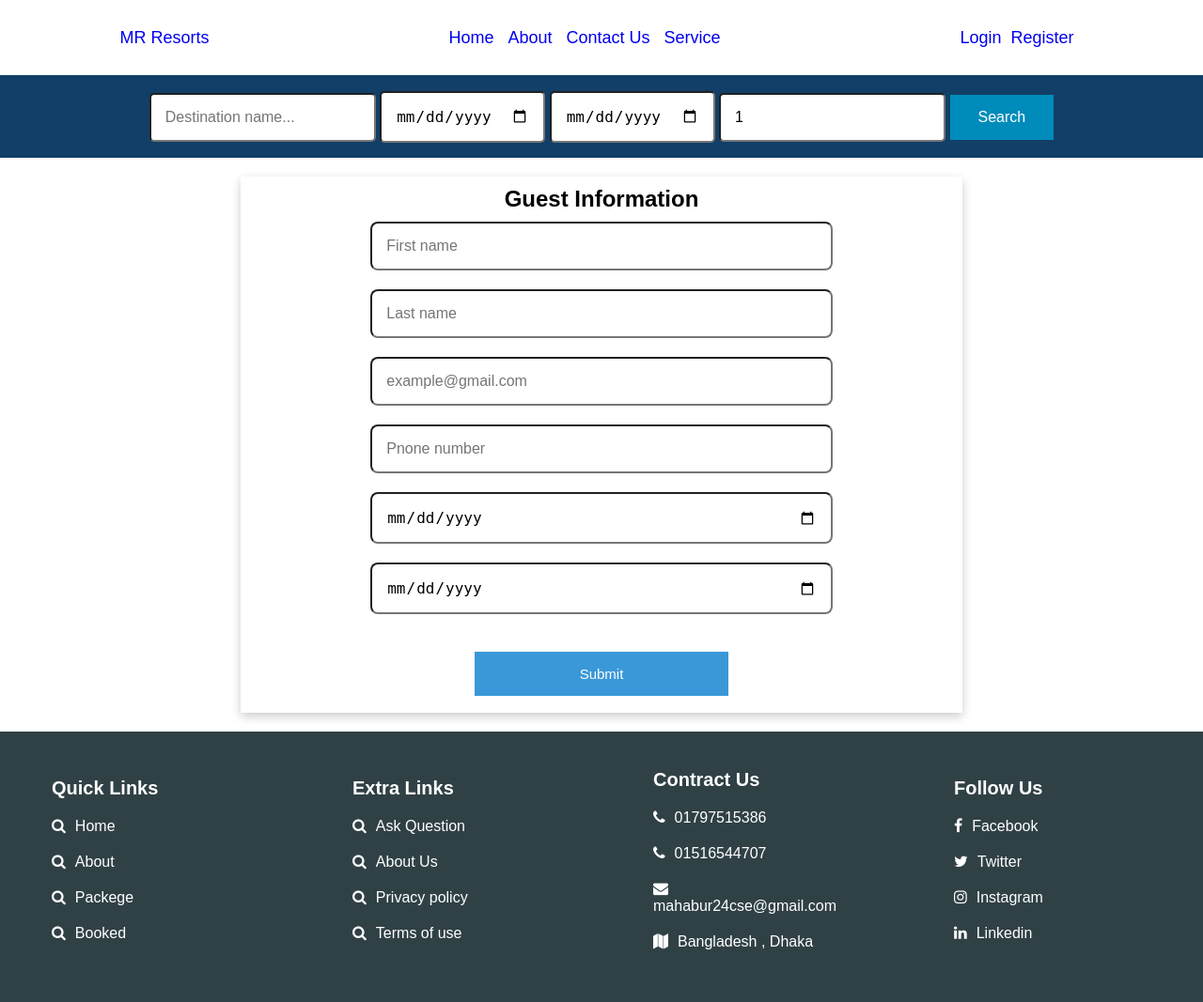
After one commit to Wrong1234/Resort-Reservationj, a PHP site: page /bookingfrom.php in a window 1280 px wide. The commit adds this page. Shown: the whole page at 94% size. Run offline with PHP 8.4, Linux system fonts and the light colour scheme.

Commit message:
Added new feature

```diff
--- a/hotel-reservation-system/admin/logout.php
+++ b/hotel-reservation-system/admin/logout.php
@@ -3,5 +3,5 @@
     session_unset();    // remove all session variables
     session_destroy();  // destroy the session
     header("location: login.php");
-    exit;
+    exit();
 ?>
--- /dev/null
+++ b/hotel-reservation-system/assets/css/bookingfrom.css
@@ -0,0 +1,46 @@
+*{
+    margin: 0;
+    padding: 0;
+    box-sizing: border-box;
+}
+.bfrom{
+    width: 60%;
+    display: block;
+    justify-content: center;
+    align-items: center;
+    text-align: center;
+    margin: 20px auto;
+    /* margin-top: 50px; */
+    box-shadow: 0px 4px 10px rgba(0, 0, 0, 0.2);
+}
+.sbfrom input{
+    width: 80%;
+    padding: 15px;
+    margin-top: 10px;
+    margin-bottom: 10px;
+    border-radius: 0.5rem;
+}
+.sbfrom input:hover{
+    background-color:#dbf5ef ;
+}
+.sbfrom button{
+  width: 270px;
+  border: 0;
+  color: white;
+  text-align: center;
+  text-decoration: none;
+  display: inline-block;
+  font-size: 15px;
+  cursor: pointer;
+  padding: 15px;
+  border-radius: 0;
+  background-color: #3a98d8;
+  margin-top: 30px;
+}
+.style{
+    width: 80%;
+    margin: auto;
+}
+.bfrom h2{
+    padding-top: 10px;
+}
--- a/hotel-reservation-system/assets/css/index.css
+++ b/hotel-reservation-system/assets/css/index.css
@@ -16,6 +16,7 @@ body{
   width: 100%;
   display: block;
   height: auto;
+  /* color: black; */
 }
 .head-nav{
   width: 100%;
@@ -87,19 +88,19 @@ body{
 .header a{
     text-decoration: none;
     font-size: 18px;
-    color: black;
+    /* color: black; */
 }
 
 .dropbtn {
     font-size: 20px;
     border: none;
-    color: black;
+    /* color: black; */
   }
 
   .dropdown {
     position: relative;
     display: inline-block;
-    color: black;
+    /* color: black; */
   }
 
   .dropdown-content {
@@ -108,7 +109,7 @@ body{
     min-width: 160px;
     box-shadow: 0px 8px 16px rgba(0,0,0,0.2);
     z-index: 1;
-    color: black;
+    /* color: black; */
     background-color: #fff;
   }
 
--- /dev/null
+++ b/hotel-reservation-system/bookingfrom.php
@@ -0,0 +1,57 @@
+<?php
+    session_start();
+    $css_link = 'assets/css/bookingfrom.css';
+    require 'inc/config.php';
+    require 'inc/header.php';
+?>
+   <script>
+    // Hide login and register options if user is logged in
+        document.addEventListener("DOMContentLoaded", function() {
+            console.log("DOM fully loaded and parsed");
+            const loginLink = document.querySelector('.login');
+            const registerLink = document.querySelector('.register');
+            const profileShow = document.querySelector('.showprofile');
+            const logout = document.querySelector('.logout');
+
+            if (<?php echo isset($_SESSION['username']) ? 'true' : 'false'; ?>) {
+                loginLink.style.display = 'none';
+                registerLink.style.display = 'none';
+                profileShow.style.display = 'inline';
+                logout.style.display = 'inline';
+            }
+        });
+    </script>
+
+    <div class="bfrom">
+        <h2>Guest Information</h2>
+        <div class="sbfrom">
+               <div class="style">
+                    <input type="text" name="firstname"  id="firstname" required placeholder="First name">
+                </div>
+                <div class="style">
+                    <input type="text" name="lastname" id="lastname" required placeholder="Last name">
+                </div>
+                <div class="style">
+                    <input type="email" name="email" id="email" required placeholder="example@gmail.com">
+                </div>
+                <div class="style">
+                    <input type="number" name="number" id="number" required placeholder="Pnone number">
+                 </div>
+                 <div class="style">
+                    <input type="date" name="date" required placeholder="Starting date">
+                 </div>
+                 <div class="style">
+                    <input type="date" name="date1" required placeholder="Ending date">
+                 </div>
+                 <div class="style">
+                    <button class="btnp" name="submit">Submit</button>
+                 </div>
+                 <br>
+        </div>
+    </div>
+    <?php
+      require 'inc/fotter.php';
+    ?>
+   <script src="assets/js/chatt-bay.js"></script>
+</body>
+</html>
--- a/hotel-reservation-system/inc/header.php
+++ b/hotel-reservation-system/inc/header.php
@@ -4,21 +4,22 @@
     <meta charset="UTF-8">
     <meta name="viewport" content="width=device-width, initial-scale=1.0">
     <title>Home page</title>
-    <!-- link font awosome -->
+    <!-- link font awesome -->
     <link rel="stylesheet" href="https://cdnjs.cloudflare.com/ajax/libs/font-awesome/4.7.0/css/font-awesome.min.css">
     <!-- link css -->
     <link rel="stylesheet" href="assets/css/index.css">
     <link rel="stylesheet" href="<?php echo $css_link;?>">
+    <link href='https://unpkg.com/boxicons@2.1.4/css/boxicons.min.css' rel='stylesheet'>
 </head>
 <body>
    <header class="header">
         <div class="head-nav">
             <div>
-               <h2>MR Resorts</h2>
+               <a href="#">MR Resorts</a>
             </div>
 
             <div class="nav_bar">
-                <a href="#">Home</a>
+                <a href="index.php">Home</a>
                 <a href="#">About</a>
                 <a href="#">Contact Us</a>
                 <div class="dropdown">
@@ -33,14 +34,14 @@
             </div>
             <div class="log">
                 <a class="login" href="admin/login.php">Login</a>
-                <a class="register" href="admin/register.php" >Register</a>
+                <a class="register" href="admin/register.php">Register</a>
                 <div class="dropdown">
                     <!-- <img class="showprofile" src="../assets/img/login-img/avatar.jpg"> -->
-                     <h3><?php echo $_SESSION['username'];?></h3>
+                    <a href="#"><?php echo isset($_SESSION['username']) ? $_SESSION['username'] : ' '; ?></a>
                     <div class="dropdown-content">
                         <a href="admin/user-profile.php">Profile</a>
                         <a href="#">Setting and privacy</a>
-                        <a href="admin/login.php">Logout</a>
+                        <a class="logout" href="admin/logout.php">Logout</a>
                     </div>
                 </div>
             </div>
@@ -55,3 +56,25 @@
             </div>
         </div>
    </header>
+
+   <script>
+    // Hide login and register options if user is logged in
+    document.addEventListener("DOMContentLoaded", function() {
+        // console.log("DOM fully loaded and parsed");
+        const loginLink = document.querySelector('.login');
+        const registerLink = document.querySelector('.register');
+        const profileShow = document.querySelector('.showprofile');
+        const logout = document.querySelector('.logout');
+
+        // console.log(loginLink, registerLink, profileShow, logout);
+
+        if (<?php echo isset($_SESSION['username']) ? 'true' : 'false'; ?>) {
+            if (loginLink) loginLink.style.display = 'none';
+            if (registerLink) registerLink.style.display = 'none';
+            if (profileShow) profileShow.style.display = 'inline';
+            if (logout) logout.style.display = 'inline';
+        }
+    });
+   </script>
+</body>
+</html>
```
Also changed, not shown: hotel-reservation-system/assets/css/chatt-bay.css (+30 -10 lines), hotel-reservation-system/assets/css/seeprice.css (+14 -4 lines), hotel-reservation-system/index.php (+13 -3 lines), hotel-reservation-system/seeprice.php (+44 -31 lines).
